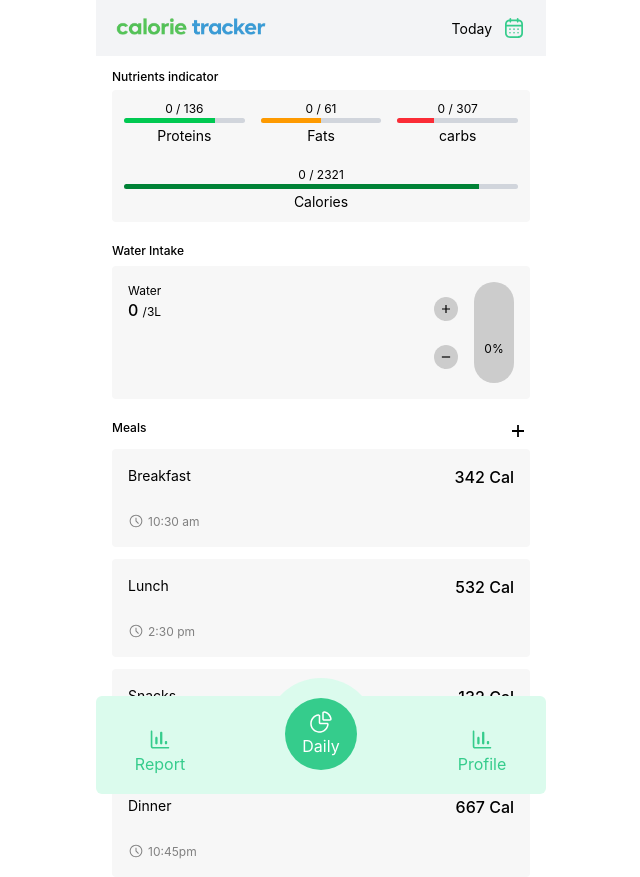
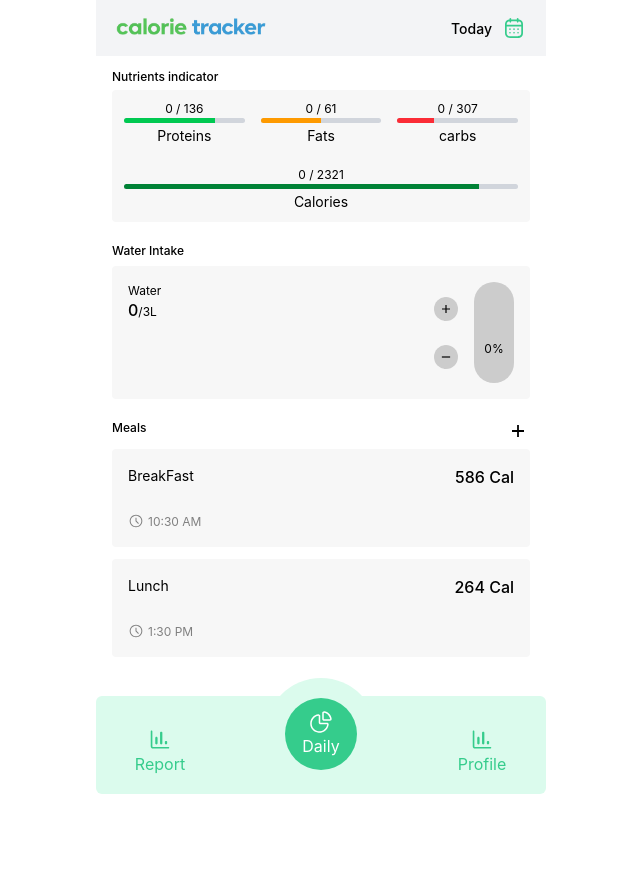
Before and after one commit to digwijay-tech/calorie-tracker, a React (Vite) app: page / in a window 1280 px wide. Shown: the whole page, without its empty margins (319-959 px from the left). After the commit the page ends 800 px from the top, so only its background shows below. Built offline with nearby package versions, Linux system fonts and the light colour scheme.

Commit message:
feat: add DatasetProvider and DataSetContext; implement calendar and meal tracking features

```diff
--- a/package.json
+++ b/package.json
@@ -12,6 +12,7 @@
   "dependencies": {
     "@tailwindcss/vite": "^4.2.0",
     "react": "^19.2.0",
+    "react-calendar": "^6.0.0",
     "react-day-picker": "^9.14.0",
     "react-dom": "^19.2.0",
     "react-router-dom": "^7.13.0"
--- a/public/data.json
+++ b/public/data.json
@@ -15,7 +15,27 @@
       "weight": 68,
       "goal": "weight loss",
       "activityLevel": "active"
-    }
+    },
+    "meals": [
+      {
+        "mealType": "BreakFast",
+         "calorie": 586,
+         "time": "10:30 AM",
+         "protein" : 25,
+         "carbs" :100,
+         "fat" : 22
+
+      },
+      {
+        "mealType": "Lunch",
+         "calorie": 264,
+         "time": "1:30 PM",
+         "protein" : 25,
+         "carbs" :100,
+         "fat" : 22
+
+      }
+    ]
   },
   {
     "username": "jenni",
--- /dev/null
+++ b/src/components/Daily/CalendarComp.tsx
@@ -0,0 +1,28 @@
+import { useContext } from "react";
+import Calendar from "react-calendar";
+import "react-calendar/dist/Calendar.css";
+import { DataSetContext } from "../../context/DataSetContext";
+
+const CalendarComp = () => {
+    const CONTEXT = useContext(DataSetContext)
+    if(!CONTEXT){return null}
+    return (
+    <>
+      {CONTEXT.showCalendar && (
+        <div className="absolute z-10 w-full h-full bg-black/40 top-0 ">
+          <div className="flex h-full justify-center items-center [&_.react-calendar__tile]:rounded-full">
+            <Calendar
+              onChange={(value) => {
+                CONTEXT.setDate(value as Date);
+                CONTEXT.setShowCalendar(false);
+              }}
+              value={CONTEXT.date}
+            />
+          </div>
+        </div>
+      )}
+    </>
+  );
+};
+
+export default CalendarComp;
--- a/src/components/Daily/Meals/Meals.tsx
+++ b/src/components/Daily/Meals/Meals.tsx
@@ -1,20 +1,39 @@
-
+import { useContext } from "react";
 import { Addition } from "../../../assets/svg/Addition";
 import MealCard from "../MealCard/MealCard";
+import { DataSetContext } from "../../../context/DataSetContext";
 
 const Meals = () => {
+  const CONTEXT = useContext(DataSetContext);
+  if (!CONTEXT) {
+    return null;
+  }
+  const { meals, setMeals } = CONTEXT;
   return (
     <div className="mt-5 px-4 ">
       <div className="pb-1.5 flex flex-row justify-between">
         <h1 className="text-[12px] font-medium ">Meals</h1>
-        <Addition height="24px" />
+        <Addition
+          height="24px"
+          onClick={() =>
+            setMeals([
+
+              { calorie: 222, time: "08:30pm", mealType: "Dinner" } , ...(meals || [])
+            ])
+          }
+        />
       </div>
       <div className="flex flex-col gap-3">
-        <MealCard mealCalorie={342} time={"10:30 am"} mealType={"Breakfast"}/>
-        <MealCard mealCalorie={532} time={"2:30 pm"} mealType={"Lunch"}/>
-         <MealCard mealCalorie={132} time={"4:15 pm"} mealType={"Snacks"}/>
-        <MealCard mealCalorie={667} time={"10:45pm"} mealType={"Dinner"}/>
+        {meals?.map((meal, i) => (
+          <MealCard
+            key={i}
+            mealCalorie={meal.calorie}
+            time={meal.time}
+            mealType={meal.mealType}
+          />
+        ))}
       </div>
+      <div className="mt-3 h-27"></div>
     </div>
   );
 };
--- a/src/components/Daily/Navbar/Navbar.tsx
+++ b/src/components/Daily/Navbar/Navbar.tsx
@@ -1,24 +1,36 @@
 import { Link } from "react-router-dom";
 import { CalenderSvg } from "../../../assets/svg/CalenderSvg";
-import logo from "../../../assets/logo/logo.png"
+import logo from "../../../assets/logo/logo.png";
+import { useContext } from "react";
+import { DataSetContext } from "../../../context/DataSetContext";
+
 const Navbar = () => {
+  const CONTEXT = useContext(DataSetContext);
+  const today = new Date();
   return (
-    <div className="flex py-4 bg-gray-100">
-      <div className="flex px-5 w-full justify-between flex-row ">
-        {/* <Link className="flex items-center  gap-2" to="/Profile">
-          <div className="w-8 h-8 ">
-            <img src="/logo.png" alt="logo" className="h-full w-full object-cover rounded-full" />
-          </div>
-          <span className="leading-none">Sunju</span>
-        </Link> */}
-        <Link to='/'>
-        <img src={logo} alt="logo" className="h-auto w-37.5"/>
+    <div className=" flex bg-gray-100">
+      <div className="flex py-4 px-5 w-full justify-between flex-row ">
+        <Link to="/">
+          <img src={logo} alt="logo" className="h-auto w-37.5" />
         </Link>
 
-        <Link className="flex gap-2.5 items-center" to="/helo">
-          <span className="text-[14px]">Today</span>
+        <button
+          className="flex gap-2.5 items-center cursor-pointer"
+          onClick={() => {
+            CONTEXT?.setShowCalendar(!CONTEXT.showCalendar);
+            console.log("clickj");
+          }}
+        >
+          <span className="text-[14px] font-medium">
+            {today.toLocaleDateString() == CONTEXT?.date.toLocaleDateString()
+              ? "Today"
+              : CONTEXT?.date?.toLocaleDateString("en-US", {
+                  day: "2-digit",
+                  month: "short",
+                })}
+          </span>
           <CalenderSvg />
-        </Link>
+        </button>
       </div>
     </div>
   );
--- a/src/components/Daily/WaterIntake/WaterIntake.tsx
+++ b/src/components/Daily/WaterIntake/WaterIntake.tsx
@@ -1,12 +1,17 @@
-import { useState } from "react";
+import { useContext } from "react";
 import { Addition } from "../../../assets/svg/Addition";
 import { Substraction } from "../../../assets/svg/Substraction";
+import { DataSetContext } from "../../../context/DataSetContext";
 
 const WaterIntake = () => {
   const MAXWATERLIMIT = 3;
   const now = new Date();
-  const [lastUpdatedTime, setLastUpdatedTime] = useState("");
-  const [waterintake, setWaterIntake] = useState(0);
+  const Context = useContext(DataSetContext);
+  if (!Context) {
+    return null;
+  }
+  const { waterintake, setWaterIntake, lastUpdatedTime, setLastUpdatedTime } =
+    Context;
   let waterpercentage = Math.round((waterintake / MAXWATERLIMIT) * 100);
 
   // function to add the value in water intake
@@ -41,7 +46,7 @@ const WaterIntake = () => {
             <h2>Water</h2>
             <h3>
               <span className="text-[16px] font-medium leading-5">
-                {waterintake}{" "}
+                {waterintake}
               </span>
               /{MAXWATERLIMIT}L
             </h3>
--- /dev/null
+++ b/src/context/DataSetContext.tsx
@@ -0,0 +1,23 @@
+import { createContext } from "react";
+type UserMealType = {
+  mealType: string;
+  calorie: number;
+  time: string;
+  protein?: number;
+  fat?: number;
+  carbs?: number;
+};
+type DataSetType = {
+  showCalendar: boolean;
+  date: Date;
+  lastUpdatedTime: string;
+  waterintake: number;
+  meals: UserMealType[];
+
+  setShowCalendar: React.Dispatch<React.SetStateAction<boolean>>;
+  setDate: React.Dispatch<React.SetStateAction<Date>>;
+  setLastUpdatedTime: React.Dispatch<React.SetStateAction<string>>;
+  setWaterIntake: React.Dispatch<React.SetStateAction<number>>;
+  setMeals: React.Dispatch<React.SetStateAction<UserMealType[] >>;
+};
+export const DataSetContext = createContext<DataSetType | undefined>(undefined);
--- a/src/main.tsx
+++ b/src/main.tsx
@@ -4,13 +4,16 @@ import { BrowserRouter } from "react-router-dom";
 import App from "./App.tsx";
 import { UserProvider } from "./provider/UserProvider.tsx";
 import MacroProvioder from "./provider/MacroProvioder.tsx";
+import DatasetProvider from "./provider/DatasetProvider.tsx";
 
 createRoot(document.getElementById("root")!).render(
   <UserProvider>
     <MacroProvioder>
-      <BrowserRouter>
-        <App />
-      </BrowserRouter>
+      <DatasetProvider>
+        <BrowserRouter>
+          <App />
+        </BrowserRouter>
+      </DatasetProvider>
     </MacroProvioder>
   </UserProvider>,
 );
--- a/src/pages/DailyPage.tsx
+++ b/src/pages/DailyPage.tsx
@@ -1,3 +1,4 @@
+import Calendar from "../components/Daily/CalendarComp";
 import Meals from "../components/Daily/Meals/Meals";
 import Navbar from "../components/Daily/Navbar/Navbar";
 import NutrientIndicator from "../components/Daily/NutrientIndicator/NutrientIndicator";
@@ -5,11 +6,12 @@ import WaterIntake from "../components/Daily/WaterIntake/WaterIntake";
 
 const DailyPage = () => {
   return (
-    <div className=" w-auto min-[425px]:w-112.5 mx-auto bg-white ">
+    <div className="w-auto min-[425px]:w-112.5 mx-auto bg-white ">
       <Navbar />
       <NutrientIndicator />
       <WaterIntake />
       <Meals />
+      <Calendar />
     </div>
   );
 };
--- /dev/null
+++ b/src/provider/DatasetProvider.tsx
@@ -0,0 +1,38 @@
+import { useState, type ReactNode } from "react";
+import { DataSetContext } from "../context/DataSetContext";
+import { useUser } from "../Hooks/useUser";
+
+type Datasetprops = {
+  children: ReactNode;
+};
+const DatasetProvider = ({ children }: Datasetprops) => {
+  const CONTEXT = useUser();
+  if (!CONTEXT) {
+    return null;
+  }
+  const [meals, setMeals] = useState(CONTEXT?.meals || []);
+  const [showCalendar, setShowCalendar] = useState(false);
+  const [date, setDate] = useState(new Date());
+  const [lastUpdatedTime, setLastUpdatedTime] = useState("");
+  const [waterintake, setWaterIntake] = useState(0);
+  return (
+    <DataSetContext.Provider
+      value={{
+        showCalendar,
+        date,
+        setShowCalendar,
+        setDate,
+        lastUpdatedTime,
+        setLastUpdatedTime,
+        waterintake,
+        setWaterIntake,
+        meals,
+        setMeals,
+      }}
+    >
+      {children}
+    </DataSetContext.Provider>
+  );
+};
+
+export default DatasetProvider;
```
Also changed, not shown: src/context/UserContext.tsx (+9 -0 lines), src/provider/UserProvider.tsx (+9 -0 lines), 1 other file (tests, documents, lock files or other folders).
